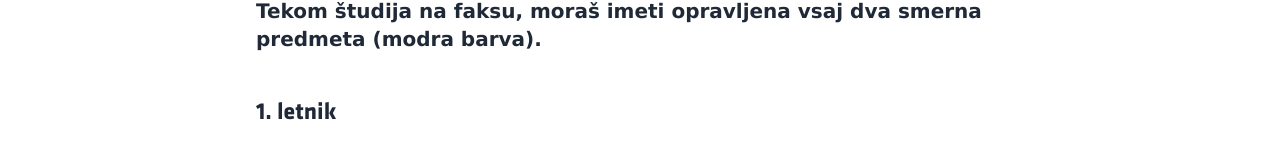
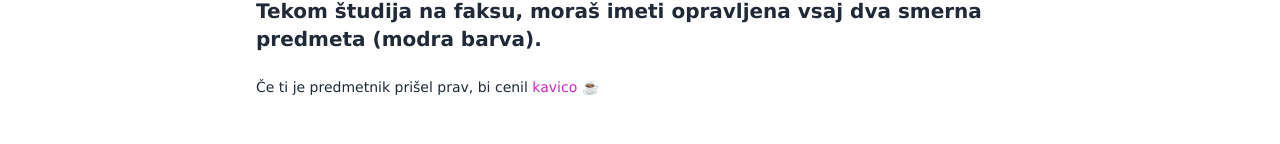
Before and after one commit to aikenahac/frivsspr, a SvelteKit app: page / in a window 1280 px wide. Shown: the part 415-559 px from the top of the page. Built offline with nearby package versions, Linux system fonts and the light colour scheme; no server answers; the database is empty.

Commit message:
Add buymeacoffee

```diff
--- a/src/routes/+page.svelte
+++ b/src/routes/+page.svelte
@@ -76,6 +76,15 @@
     (modra barva).
   </p>
   <br />
+
+  <p class="text-sm">
+    Če ti je predmetnik prišel prav, bi cenil <a
+      href="https://www.buymeacoffee.com/aiken.si"
+      target="_blank"
+      class="text-[#D423C6]">kavico</a
+    > ☕️
+  </p>
+  <br/>
 
   <div>
     <h2 class="font-['Klavila'] font-bold py-5 text-2xl">1. letnik</h2>
```
